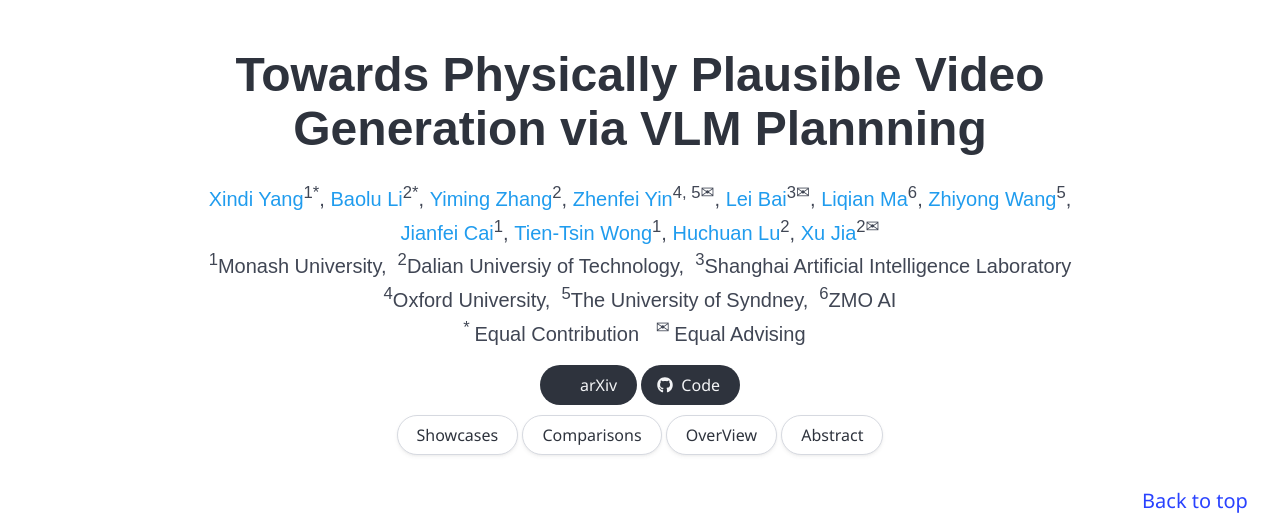
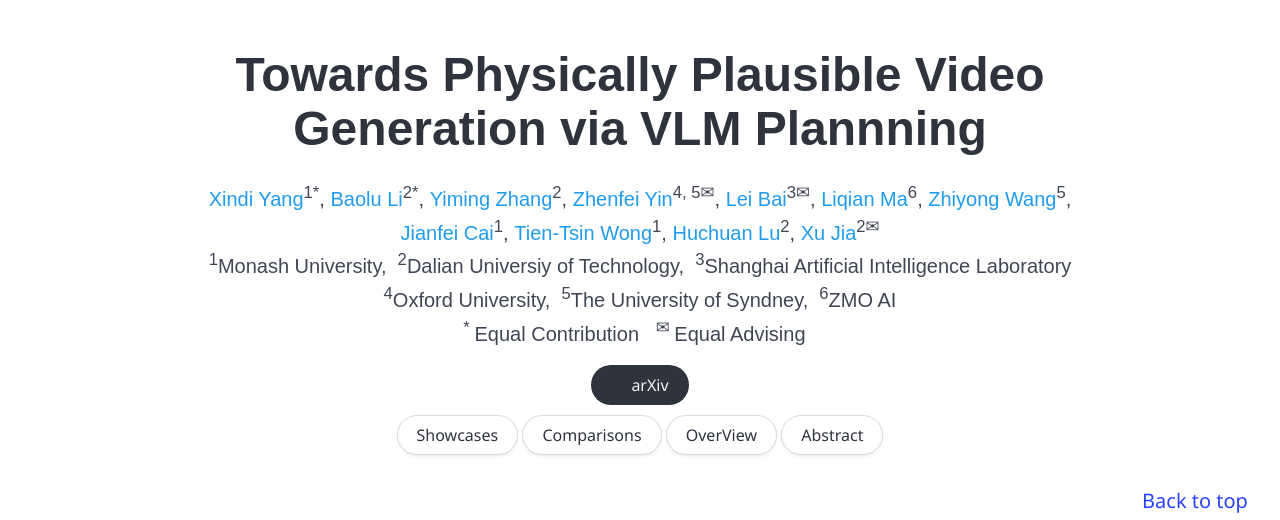
Before and after one commit to Madaoer/Madaoer.github.io, a Jekyll site: the page projects/physically_plausible_video_generation/index.html, which Jekyll copies as it is, in a window 1280 px wide and 900 px high, cut to the strip 0-520 px from the top of the window. Built offline with Jekyll 4.4.1, drawn with Linux system fonts in a browser that asks for light colours; nearby versions of some CDN libraries; some web fonts are replaced; library files that are not in the unit come from our copies; a style sheet for code colours, icons or effects is not loaded.

Commit message:
update project page

```diff
--- a/projects/physically_plausible_video_generation/index.html
+++ b/projects/physically_plausible_video_generation/index.html
@@ -88,7 +88,7 @@
                   </a>
                 </span> -->
                 <span class="link-block">
-                  <a href="#"
+                  <a href="https://arxiv.org/abs/2503.23368"
                      class="external-link button is-normal is-rounded is-dark">
                     <span class="icon">
                         <i class="ai ai-arxiv"></i>
@@ -97,15 +97,15 @@
                   </a>
                 </span>
                 <!-- Code Link. -->
-                <span class="link-block">
+                <!-- <span class="link-block">
                   <a href="#"
                      class="external-link button is-normal is-rounded is-dark">
                     <span class="icon">
                         <i class="fab fa-github"></i>
                     </span>
-                    <span>Code</span>
+                    <span>Coming Soon</span>
                     </a>
-                </span>
+                </span> -->
                 <!-- Dataset Link. -->
                 <!-- Video Link. -->
 
```
Also changed, not shown: 2 other files.
